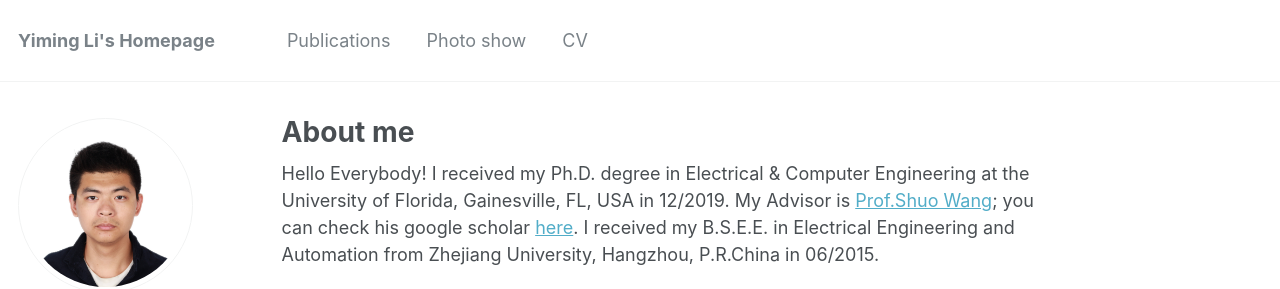
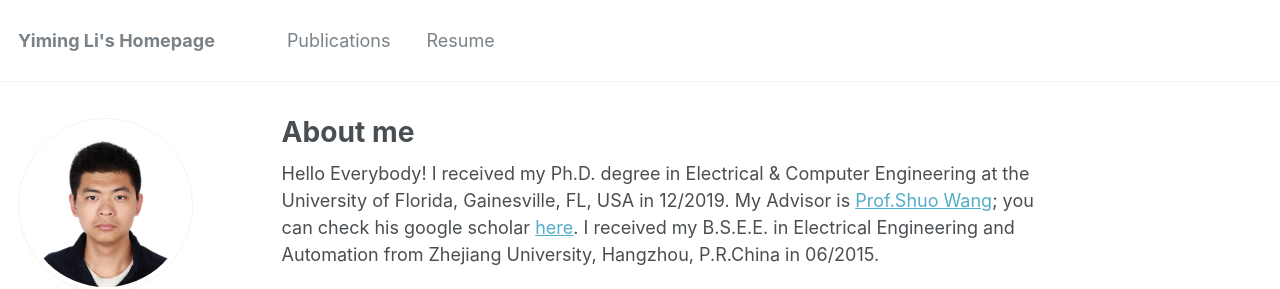
Before and after one commit to brighturan/YimingLi, a Jekyll site: the page built from _pages/about.md, in a window 1280 px wide and 1031 px high. Shown: the top 289 px of the window. Built offline with Jekyll 4.4.1, drawn with Linux system fonts in a browser that asks for light colours.

Commit message:
Update navigation.yml

```diff
--- a/_data/navigation.yml
+++ b/_data/navigation.yml
@@ -9,14 +9,14 @@ main:
 #  - title: "Teaching"
 #   url: /teaching/
 
-  - title: "Photo show"
-    url: /portfolio/
+# - title: "Photo show"
+#   url: /portfolio/
 
 #  - title: "News"
 #    url: /year-archive/
 
-  - title: "CV"
-    url: /cv/
+  - title: "Resume"
+    url: /Resume/
 
 #  - title: "Guide"
- #   url: /markdown/
+#   url: /markdown/
```
